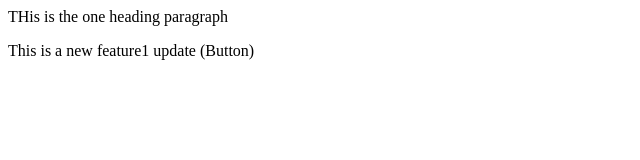
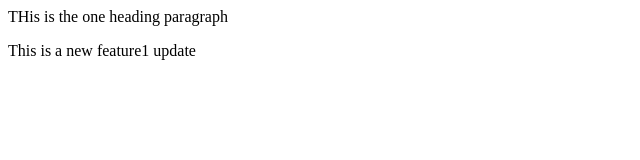
Before and after one commit to niravk9/localrepo, a plain HTML site: page index.html in a window 1280 px wide. Shown: the full height of the page, 0-640 px from the left. Drawn offline with Linux system fonts and the light colour scheme.

Commit message:
new feature 1 update

```diff
--- a/index.html
+++ b/index.html
@@ -1,3 +1,3 @@
 <p> THis is the one heading paragraph</p>
 
-<p> This is a new feature1 update (Button) </p>
+<p> This is a new feature1 update </p>
```
